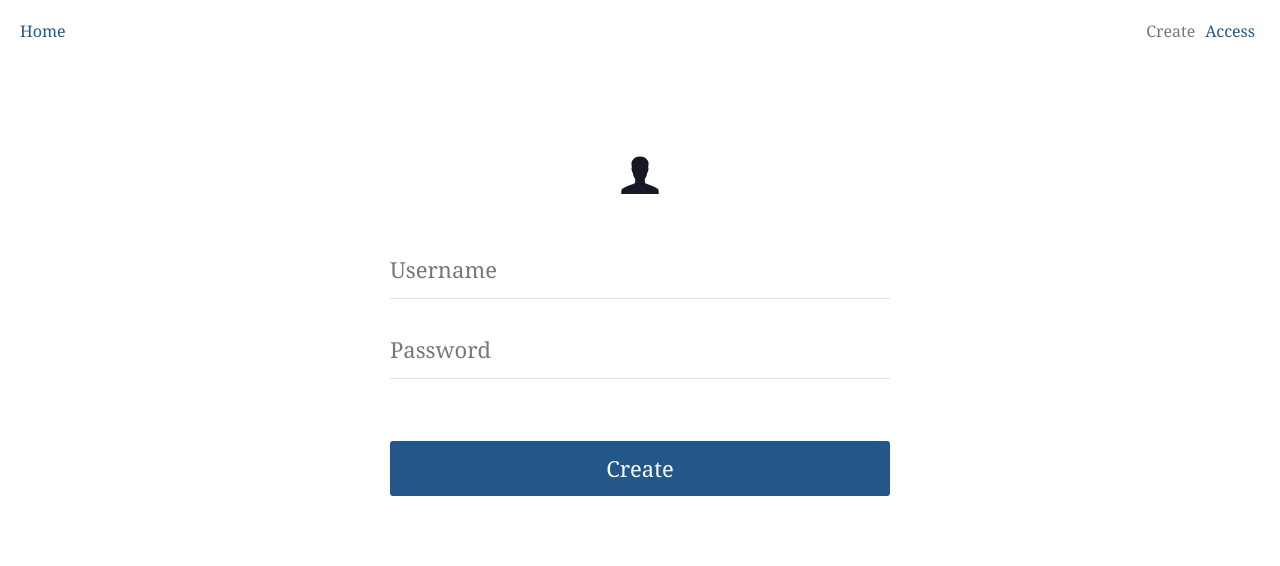
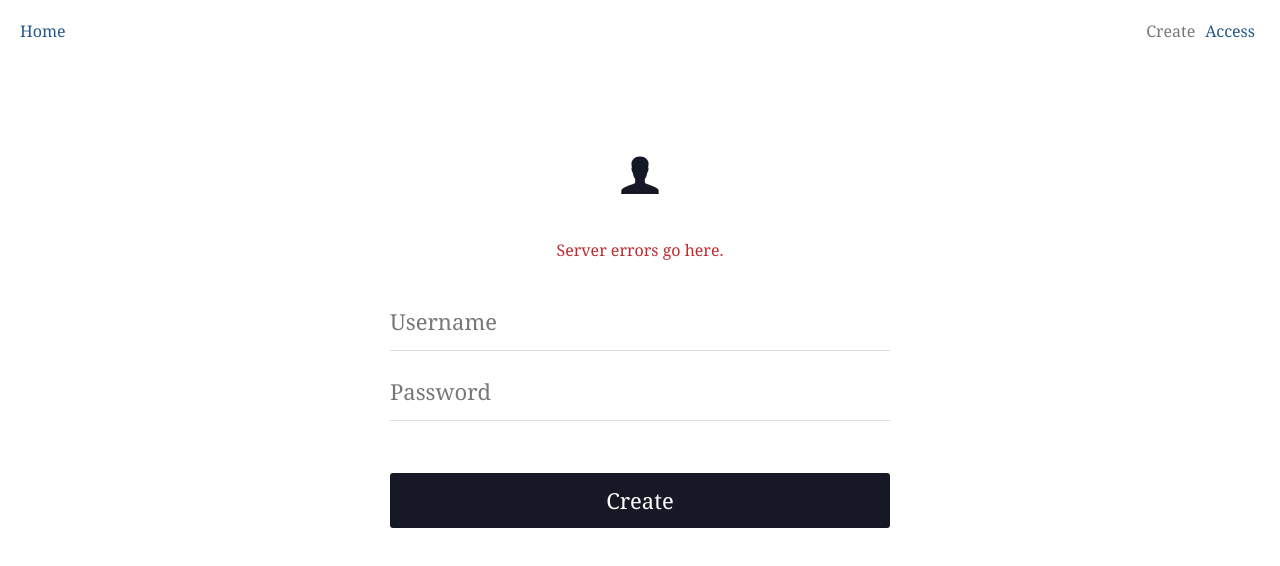
Before and after one commit to grantschulte/react-redux-client-seed, a React app: page /sign-up in a window 1280 px wide. Shown: the top 566 px of the page. Built offline with nearby package versions, Linux system fonts and the light colour scheme; no server answers.

Commit message:
Signup state container and error styles

```diff
--- a/src/components/form-field/FormField.js
+++ b/src/components/form-field/FormField.js
@@ -4,7 +4,7 @@ const FormField = (field) => (
   <div>
     <input {...field.input} placeholder={field.placeholder} type={field.type}/>
     {field.meta.touched && field.meta.error &&
-     <span className="error">{field.meta.error}</span>}
+     <span className="form__field-error">{field.meta.error}</span>}
   </div>
 )
 
--- a/src/components/signup-form/SignUpForm.js
+++ b/src/components/signup-form/SignUpForm.js
@@ -6,31 +6,9 @@ import {
   signupUserFailure
 } from "../../actions/users"
 import FormField from "../form-field/FormField"
-
+import validate from "./form-validation"
 import "../../styles/forms.scss"
 import "./SignUpForm.scss"
-
-/**
- * Validate username and password on input
- */
-
-function validate(values) {
-  let errors = {};
-  let hasErrors = false;
-  let { username, password } = values
-
-  if (!username || username.trim() === "") {
-    errors.username = "You must enter a username.";
-    hasErrors = true;
-  }
-
-  if (!password || password.trim() === "") {
-    errors.password = "You must enter a password.";
-    hasErrors = true;
-  }
-
-  return hasErrors && errors;
-}
 
 /**
  * Make user creation request and handle response
@@ -39,7 +17,7 @@ function validate(values) {
 function validateAndSignUpUser(values, dispatch) {
   return dispatch(signupUser(values))
     .then(result => {
-      console.log("RESULT", result)
+      console.log("SIGNUP PROMISE RESULT", result)
       let { data, response } = result.payload
 
       if (response && response.status !== 200) {
@@ -51,28 +29,43 @@ function validateAndSignUpUser(values, dispatch) {
       dispatch(signupUserSuccess(data))
     })
     .catch(error => {
-      console.log("ERROR", error)
+      console.log("SIGNUP PROMISE CATCH ERROR", error)
       dispatch(signupUserFailure(error))
       throw new SubmissionError(error)
     })
 }
 
 class SignUpForm extends Component {
+  constructor(props) {
+    super(props)
+    console.log("SIGNUP COMPONENT PROPS", props)
+  }
+
+  componentWillReceiveProps(nextProps) {
+    console.log("NEXT PROPS", nextProps)
+    console.log("THIS.PROPS", this.props)
+    // if (nextProps.user.status === 'authenticated' && nextProps.user.user && !nextProps.user.error) {
+    //   this.context.router.push('/profile');
+    // }
+  }
+
   render() {
     const { handleSubmit } = this.props;
 
     return (
-      <form onSubmit={ handleSubmit(validateAndSignUpUser) } className="signup-form">
-        <div className="row">
+      <form onSubmit={ handleSubmit(validateAndSignUpUser) } className="form form--signup-form">
+        <div className="form__form-error text-center">Server errors go here.</div>
+
+        <div className="form__row">
           <Field component={FormField} name="username" type="text" placeholder="Username" />
         </div>
 
-        <div className="row">
+        <div className="form__row">
           <Field component={FormField} name="password" type="password" placeholder="Password" />
         </div>
 
-        <div className="row text-center">
-          <button type="submit">Create</button>
+        <div className="form__row text-center">
+          <button className="form__btn btn btn--full" type="submit">Create</button>
         </div>
       </form>
     )
--- /dev/null
+++ b/src/components/signup-form/form-validation.js
@@ -0,0 +1,17 @@
+export default (values) => {
+  let errors = {};
+  let hasErrors = false;
+  let { username, password } = values
+
+  if (!username || username.trim() === "") {
+    errors.username = "You must enter a username.";
+    hasErrors = true;
+  }
+
+  if (!password || password.trim() === "") {
+    errors.password = "You must enter a password.";
+    hasErrors = true;
+  }
+
+  return hasErrors && errors;
+}
--- /dev/null
+++ b/src/containers/SignUpFormContainer.js
@@ -0,0 +1,15 @@
+import { connect } from "react-redux"
+import SignUpForm from "../components/signup-form/SignUpForm"
+
+const mapStateToProps = (state) => {
+  return {
+    user: state.user,
+    error: state.error
+  }
+}
+
+const SignUpFormContainer = connect(
+  mapStateToProps
+)(SignUpForm)
+
+export default SignUpFormContainer
--- a/src/index.js
+++ b/src/index.js
@@ -1,6 +1,7 @@
 import React from "react"
 import ReactDOM from "react-dom"
-import App from "./pages/app/App";
+import App from "./App";
+import "./styles/global.scss";
 
 ReactDOM.render(
   <App />,
--- a/src/pages/signin/SignInPage.js
+++ b/src/pages/signin/SignInPage.js
@@ -6,16 +6,16 @@ const SignInPage = () => (
   <div className="signin-page">
     <PageHeading text="Access" icon="ion-unlocked" />
 
-    <form className="signin-form">
-      <div className="row">
+    <form className="form form--signin-form">
+      <div className="form__row">
         <input type="text" placeholder="Username" />
       </div>
 
-      <div className="row">
+      <div className="form__row">
         <input type="password" placeholder="Password" />
       </div>
 
-      <div className="row text-center">
+      <div className="form__row text-center">
         <button>Access</button>
       </div>
     </form>
--- a/src/pages/signup/SignUpPage.js
+++ b/src/pages/signup/SignUpPage.js
@@ -1,4 +1,5 @@
 import React from "react"
+import SignUpFormContainer from "../../containers/SignUpFormContainer"
 import SignUpForm from "../../components/signup-form/SignUpForm"
 import PageHeading from "../../components/page-heading/PageHeading"
 import "./SignUpPage.scss"
--- a/src/reducers/users.js
+++ b/src/reducers/users.js
@@ -29,6 +29,8 @@ const UserReducer = (state = INITIAL_STATE, action) => {
     case SIGNUP_USER_FAILURE:
       let error = action.payload.data || action.payload.message
 
+      console.log("FAILURE REDUCER FUNCTION", action.payload)
+
       return Object.assign({}, state, {
         status: "signup",
         loading: false,
--- a/src/styles/forms.scss
+++ b/src/styles/forms.scss
@@ -1,14 +1,15 @@
 @import "./variables";
 @import "./functions";
 
-form {
+.form {
   font-family: $font-regular-serif;
 
   ::placeholder {
     color: $text-grey;
   }
 
-  .row {
+  &__row {
+    position: relative;
     margin-bottom: 10px;
 
     &:last-child {
@@ -34,25 +35,37 @@ form {
     }
   }
 
-  button {
+  &__btn {
     margin: em(30) 0 0 0;
-    height: 55px;
-    width: 100%;
-    font-size: em(22);
-    font-family: $font-regular-serif;
-    font-weight: normal;
-    background-color: $blue;
-    color: #FFF;
-
-    &:hover {
-      background-color: darken($blue, 10%);
-    }
   }
 
-  // Customizations
+  // Errors
 
-  &.signup-form,
-  &.signin-form {
+  &__form-error {
+    margin: em(30) 0;
+    font-size: em(16);
+    color: $text-red;
+  }
+
+  &__field-error {
+    position: absolute;
+    top: 50%;
+    right: 0;
+    padding: 0 5px;
+    margin-top: em(-14);
+    height: em(28);
+    max-width: 100%;
+    font-size: em(12);
+    color: $white;
+    line-height: em(28);
+    background-color: $text-red;
+    border-radius: 2px;
+  }
+
+  // States
+
+  &--signup-form,
+  &--signin-form {
     .row {
       margin-bottom: 20px;
 
--- a/src/pages/app/App.scss
+++ b/src/styles/global.scss
@@ -1,5 +1,5 @@
-@import "../../styles/variables";
-@import "../../styles/functions";
+@import "variables";
+@import "functions";
 @import url("http://code.ionicframework.com/ionicons/2.0.1/css/ionicons.min.css");
 
 * {
@@ -37,12 +37,17 @@ p {
   padding: em(60) em(20);
 }
 
+.text-center {
+  text-align: center;
+}
+
+
+// Buttons
+
 button {
   appearance: none;
   border: none;
   cursor: pointer;
-  padding: 0 em(20);
-  border-radius: 3px;
 
   &:focus {
     outline: none;
@@ -50,6 +55,32 @@ button {
   }
 }
 
-.text-center {
-  text-align: center;
+.btn {
+  padding: 0 em(20);
+  height: 55px;
+  font-size: em(22);
+  font-family: $font-regular-serif;
+  font-weight: normal;
+  color: $text-white;
+  border-radius: $el-radius;
+  background-color: $black;
+
+  &:hover {
+    background-color: darken($black, 10%);
+  }
+
+  // States
+
+  &--blue {
+    background-color: $blue;
+    color: $text-white;
+
+    &:hover {
+      background-color: darken($blue, 10%);
+    }
+  }
+
+  &--full {
+    width: 100%;
+  }
 }
--- a/src/styles/variables.scss
+++ b/src/styles/variables.scss
@@ -4,9 +4,11 @@
 * color palette
 ***************************/
 
+$white: #FFFFFF;
 $black: #161925;
 $grey: #777777;
 $grey-light: #DDDDDD;
+$grey-extra-light: #F9F9F9;
 $red: #C1292E;
 $blue: #235789;
 $yellow: #F1D302;
@@ -15,6 +17,7 @@ $yellow: #F1D302;
 * text
 ***************************/
 
+$text-white: $white;
 $text-black: $black;
 $text-grey: $grey;
 $text-red: $red;
@@ -27,3 +30,9 @@ $text-yellow: $yellow;
 
 $font-regular-sans: "Helvetica", "arial", sans-serif;
 $font-regular-serif: "Georgia", "Times New Roman", serif;
+
+/***************************
+* elements
+***************************/
+
+$el-radius: 3px;
```
Also changed, not shown: src/App.js (renamed from src/pages/app/App.js, +6 -8 lines).
